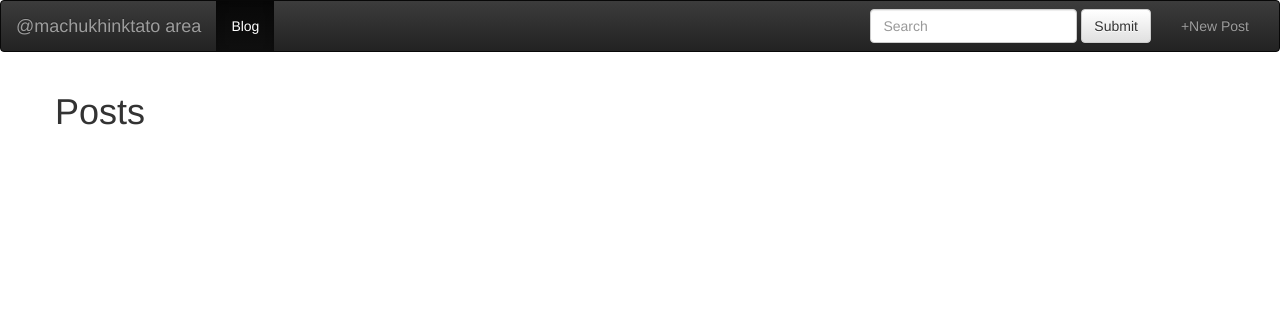
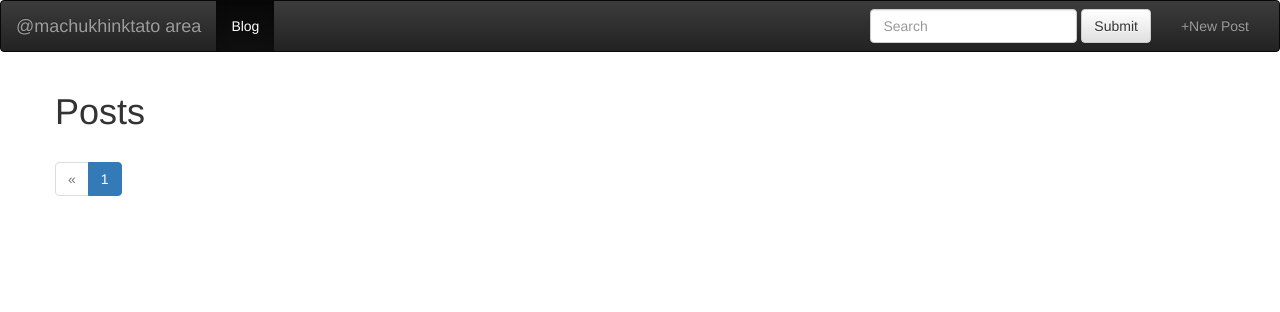
Before and after one commit to machukhinktato/BlogOnFlask, a Flask app: page /blog/ in a window 1280 px wide. Shown: the top 312 px of the page. Run offline with Flask 2, Linux system fonts and the light colour scheme; data that the repository does not hold is empty; some libraries are stand-ins or nearby versions.

Commit message:
paginator added on index template of blueprint block

```diff
--- a/posts/templates/posts/index.html
+++ b/posts/templates/posts/index.html
@@ -17,4 +17,11 @@
         </h4>
     {% endfor %}
 
+    <nav>
+        <ul class="pagination">
+            <li class="disabled"><a href="#" aria-label="Previous"><span aria-hidden="true">&laquo;</span></a></li>
+            <li class="active"><a href="#">1 <span class="sr-only">(current)</span></a></li>
+        </ul>
+    </nav>
+
 {% endblock %}
```
